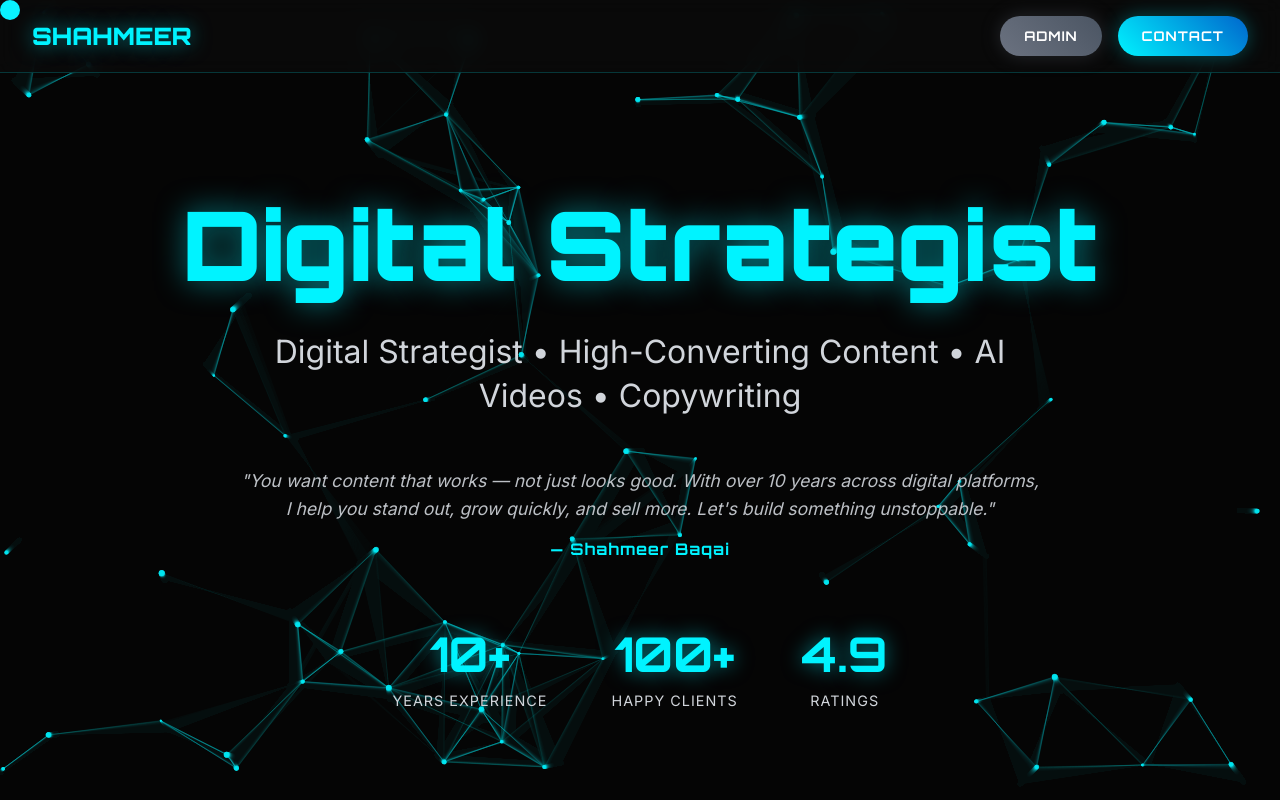
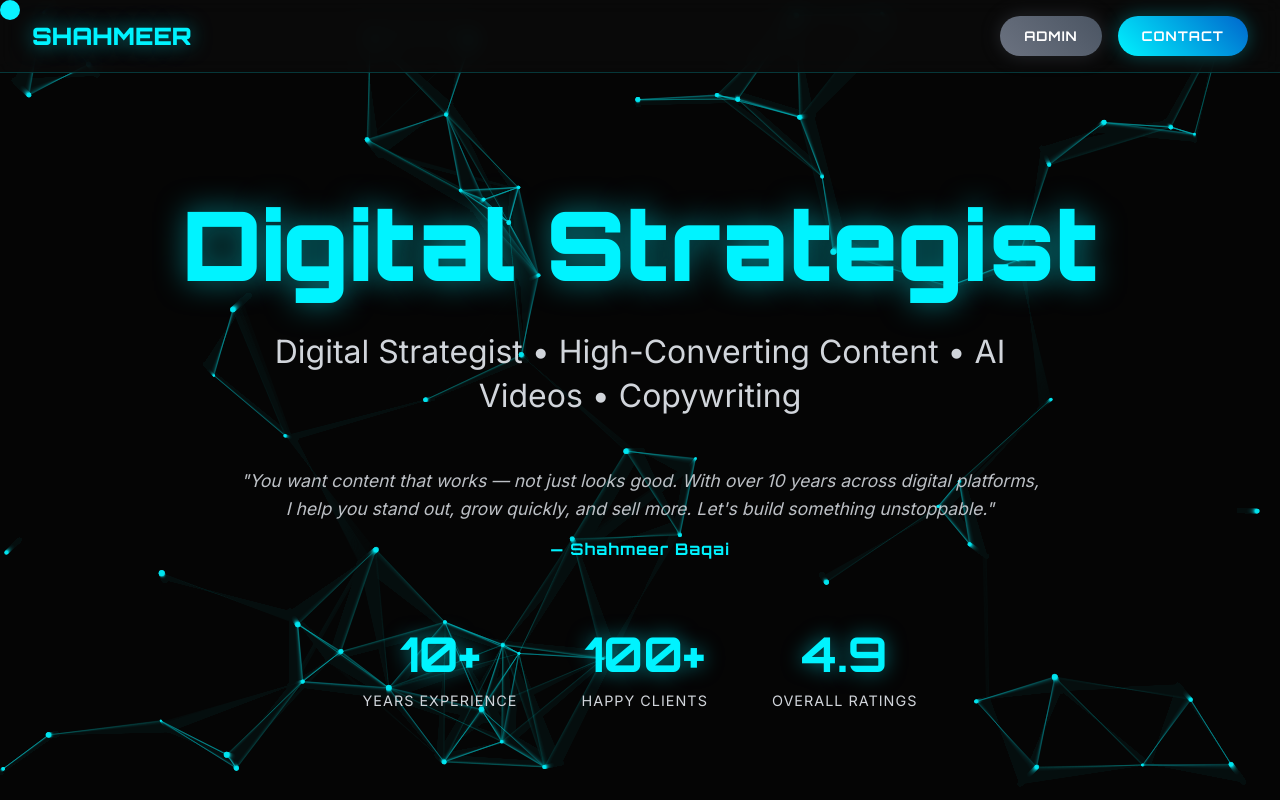
Before and after one commit to SHAHMEERHACKER101/Portfolio-Pro, a plain HTML site: page index.html in a window 1280 px wide. Shown: the top 800 px of the page. Drawn offline with nearby package versions, Linux system fonts and the light colour scheme; animation ran at ten frames a second.

Commit message:
Update index.html

```diff
--- a/index.html
+++ b/index.html
@@ -85,7 +85,7 @@
                         </div>
                         <div class="stat-item">
                             <div class="stat-number">4.9</div>
-                            <div class="stat-label">Ratings</div>
+                            <div class="stat-label">Overall Ratings</div>
                         </div>
                     </div>
                 </div>
```
